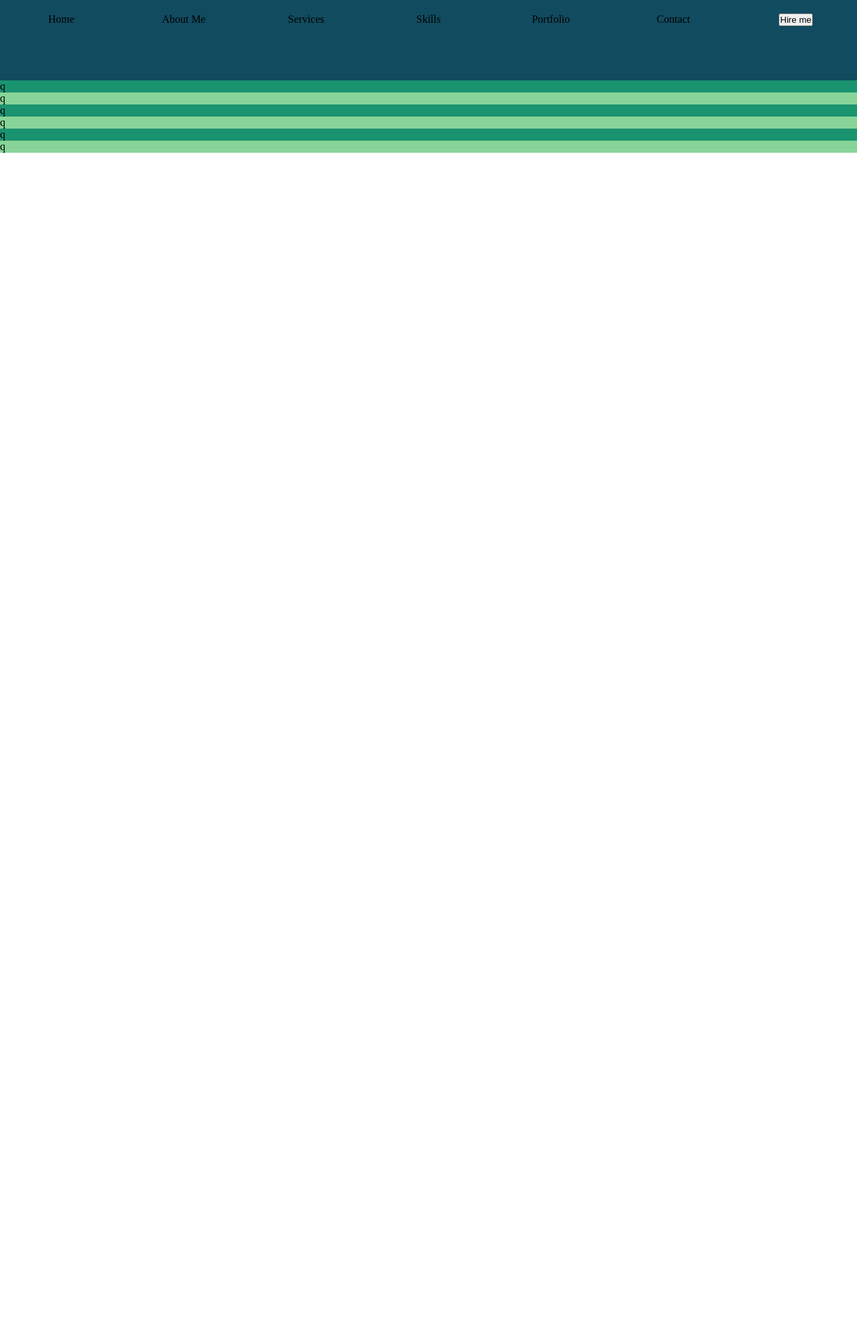
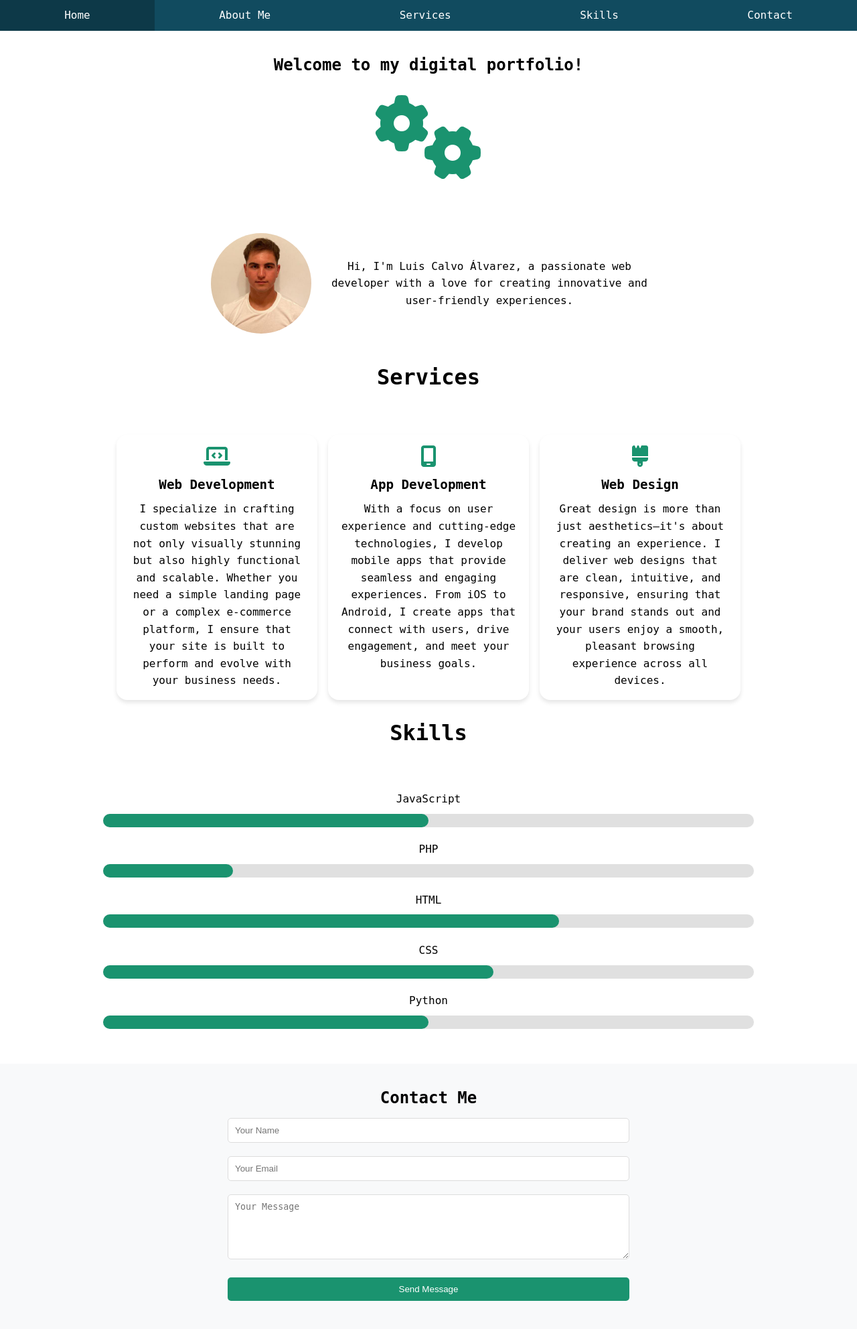
Before and after one commit to luismore/2DAW, a PHP site: page / in a window 1280 px wide. Shown: the whole page at 67% size. Before the commit the page ends 228 px from the top, so only its background shows below. Run offline with PHP 8.4, Linux system fonts and the light colour scheme; some libraries are stand-ins or nearby versions.

Commit message:
Sticky Notes/Flexbox Portfolio

```diff
--- a/DWEB/ProyectoFlexbox/index.html
+++ b/DWEB/ProyectoFlexbox/index.html
@@ -4,46 +4,95 @@
     <meta charset="UTF-8">
     <meta name="viewport" content="width=device-width, initial-scale=1.0">
     <title>Luis Calvo Álvarez</title>
+    <script src="https://kit.fontawesome.com/8f35cc0454.js" crossorigin="anonymous"></script>
     <link rel="stylesheet" href="styles.css">
 </head>
 <body>
+    <!-- Navbar -->
     <section class="flexbox-nav">
-        <div class="elem-nav">
-            <p class="texto">Home</p>
-        </div>
-        <div class="elem-nav">
-            <p class="texto">About Me</p>
-        </div>
-        <div class="elem-nav">
-            <p class="texto">Services</p>
-        </div>
-        <div class="elem-nav">
-            <p class="texto">Skills</p>
-        </div>
-        <div class="elem-nav">
-            <p class="texto">Portfolio</p>
-        </div>
-        <div class="elem-nav">
-            <p class="texto">Contact</p>
-        </div>
-        <div class="elem-nav">
-            <button class="hireButton">Hire me</p>
-        </div>
+        <div class="elem-nav"><a href="#home">Home</a></div>
+        <div class="elem-nav"><a href="#aboutme">About Me</a></div>
+        <div class="elem-nav"><a href="#services">Services</a></div>
+        <div class="elem-nav"><a href="#skills">Skills</a></div>
+        <div class="elem-nav"><a href="#contact">Contact</a></div>
     </section>
 
+    <div class="container">
+        <!-- Home Section -->
+        <section id="home" class="home">
+            <div class="HomeText">
+                <h2>Welcome to my digital portfolio!</h2>
+            </div>
+            <div class="icoHome">
+                <i id="gearIcon" class="fa-solid fa-gears"></i>
+            </div>
+        </section>
 
+        <!-- About Me Section -->
+        <section id="aboutme" class="aboutme">
+            <img src="imagenes/perfil.jpg" alt="Profile Picture">
+            <div class="AboutMeText">
+                <p>Hi, I'm Luis Calvo Álvarez, a passionate web developer with a love for creating innovative and user-friendly experiences.</p>
+            </div>
+        </section>
 
-    <div class="container">
-        <section class="home">q</section>
-        <section class="aboutme">q </section>
-        <section class="services"> q</section>
-        <section class="skills">q </section>
-        <section class="portfolio">q </section>
-        <section class="contact">q </section>
+        <!-- Services Section -->
+        <section id="services" class="services">
+            <h2 class="title">Services</h2>
+            <div class="flexServices">
+                <div class="servicesItems">
+                    <i class="fa-solid fa-laptop-code"></i>
+                    <h2 class="titleServices">Web Development</h2>
+                    <p>I specialize in crafting custom websites that are not only visually stunning but also highly functional and scalable. Whether you need a simple landing page or a complex e-commerce platform, I ensure that your site is built to perform and evolve with your business needs.</p>
+                </div>
+                <div class="servicesItems">
+                    <i class="fa-solid fa-mobile-screen"></i>
+                    <h2 class="titleServices">App Development</h2>
+                    <p>With a focus on user experience and cutting-edge technologies, I develop mobile apps that provide seamless and engaging experiences. From iOS to Android, I create apps that connect with users, drive engagement, and meet your business goals.</p>
+                </div>
+                <div class="servicesItems">
+                    <i class="fa-solid fa-brush"></i>
+                    <h2 class="titleServices">Web Design</h2>
+                    <p>Great design is more than just aesthetics—it's about creating an experience. I deliver web designs that are clean, intuitive, and responsive, ensuring that your brand stands out and your users enjoy a smooth, pleasant browsing experience across all devices.</p>
+                </div>
+            </div>
+        </section>
+
+        <!-- Skills Section -->
+        <section id="skills" class="skills">
+            <h2 class="title">Skills</h2>
+            <div class="habilidades">
+                <label for="js">JavaScript</label>
+                <progress id="js" max="100" value="50"></progress>
+            </div>
+            <div class="habilidades">
+                <label for="php">PHP</label>
+                <progress id="php" max="100" value="20"></progress>
+            </div>
+            <div class="habilidades">
+                <label for="html">HTML</label>
+                <progress id="html" max="100" value="70"></progress>
+            </div>
+            <div class="habilidades">
+                <label for="css">CSS</label>
+                <progress id="css" max="100" value="60"></progress>
+            </div>
+            <div class="habilidades">
+                <label for="css">Python</label>
+                <progress id="css" max="100" value="50"></progress>
+            </div>
+        </section>
+
+        <!-- Contact Section -->
+        <section id="contact" class="contact">
+            <h2>Contact Me</h2>
+            <form>
+                <input type="text" name="name" placeholder="Your Name" required>
+                <input type="email" name="email" placeholder="Your Email" required>
+                <textarea name="message" placeholder="Your Message" rows="5" required></textarea>
+                <button type="submit">Send Message</button>
+            </form>
+        </section>
     </div>
-
-
-
-    <div class="footer"></div>
 </body>
 </html>
--- a/DWEB/ProyectoFlexbox/styles.css
+++ b/DWEB/ProyectoFlexbox/styles.css
@@ -1,50 +1,227 @@
-*{
-    padding: 0%;
-    margin: 0%;
+* {
+    padding: 0;
+    margin: 0;
+    box-sizing: border-box;
 }
 
-body{
-    font-family: Cascade Code;
+body {
+    font-family: Cascadia Code, monospace;
     font-size: 16px;
+    line-height: 1.6;
 }
 
-.flexbox-nav{
+/* Navbar */
+.flexbox-nav {
     display: flex;
-    flex-direction: row;
-
+    flex-wrap: wrap;
     background-color: #114B5F;
-    width: 100%;
-    height: 15vh;
     justify-content: center;
+    position: sticky;
+    top: 0;
+    z-index: 1000;
 }
 
-.elem-nav{
-    margin: 20px;
-    width:25vh;
+.elem-nav {
+    flex: 1 1 auto;
+    padding: 10px 20px;
     text-align: center;
-    top: 50%;
+    color: white;
+    cursor: pointer;
 }
 
-.home{
-    background-color: #1A936F;
+.elem-nav:hover {
+    background-color: #0d3948;
 }
 
-.aboutme{
-    background-color: #88D498;
+.elem-nav a {
+    color: white;
+    text-decoration: none;
 }
 
-.services{
-    background-color: #1A936F;
+/* Section Home */
+.home {
+    padding: 2rem;
+    text-align: center;
 }
 
-.skills{
-    background-color: #88D498;
+.home .HomeText {
+    margin-bottom: 1.5rem;
 }
 
-.portfolio{
-    background-color: #1A936F;
+#gearIcon {
+    font-size: 8rem;
+    color: #1A936F;
 }
 
-.contact{
-    background-color: #88D498;
+/* About Me */
+.aboutme {
+    padding: 2rem;
+    display: flex;
+    flex-wrap: wrap;
+    justify-content: center;
+    align-items: center;
 }
+
+.aboutme img {
+    width: 150px;
+    height: 150px;
+    border-radius: 50%;
+    margin: 1rem;
+}
+
+.AboutMeText {
+    max-width: 500px;
+    text-align: center;
+}
+
+/* Services */
+.services {
+    padding: 2rem;
+}
+
+.flexServices {
+    display: flex;
+    flex-wrap: wrap;
+    justify-content: center;
+    gap: 1rem;
+}
+
+.servicesItems {
+    background-color: white;
+    border-radius: 1rem;
+    padding: 1rem;
+    max-width: 300px;
+    text-align: center;
+    box-shadow: 0 4px 6px rgba(0, 0, 0, 0.1);
+}
+
+.servicesItems i {
+    font-size: 2rem;
+    color: #1A936F;
+}
+
+.titleServices {
+    font-size: 1.2rem;
+    margin: 0.5rem 0;
+}
+
+/* Skills */
+.skills {
+    padding: 2rem;
+}
+
+.habilidades {
+    margin-bottom: 1rem;
+    text-align: center;
+}
+
+.habilidades label {
+    display: block;
+    margin-bottom: 0.5rem;
+}
+
+.habilidades progress {
+    width: 80%;
+    height: 20px;
+    appearance: none;
+}
+
+/* Custom progress bar styles */
+progress::-webkit-progress-bar {
+    background-color: #e0e0e0;
+    border-radius: 10px;
+}
+
+progress::-webkit-progress-value {
+    background-color: #1A936F;
+    border-radius: 10px;
+    animation: fillProgress 1.5s ease-in-out;
+}
+
+progress::-moz-progress-bar {
+    background-color: #1A936F;
+    border-radius: 10px;
+    animation: fillProgress 1.5s ease-in-out;
+}
+
+@keyframes fillProgress {
+    from {
+        width: 0;
+    }
+    to {
+        width: 100%;
+    }
+}
+
+/* Contact Form */
+.contact {
+    padding: 2rem;
+    background-color: #f8f9fa;
+    text-align: center;
+}
+
+.contact form {
+    max-width: 600px;
+    margin: auto;
+}
+
+.contact input,
+.contact textarea,
+.contact button {
+    width: 100%;
+    padding: 10px;
+    margin: 10px 0;
+    border: 1px solid #ddd;
+    border-radius: 5px;
+}
+
+.contact button {
+    background-color: #1A936F;
+    color: white;
+    border: none;
+    cursor: pointer;
+    transition: background-color 0.3s ease;
+}
+
+.contact button:hover {
+    background-color: #0d3948;
+}
+
+.title {
+    position: relative;
+    top: -40px;
+    margin-bottom: 20px;
+    text-align: center;
+    font-size: 2em;
+    font-weight: bold;
+}
+
+/* Responsiveness */
+@media (max-width: 768px) {
+    .flexbox-nav {
+        flex-direction: column;
+    }
+
+    #gearIcon {
+        font-size: 5rem;
+    }
+
+    .aboutme {
+        flex-direction: column;
+        text-align: center;
+    }
+
+    .flexServices {
+        flex-direction: column;
+    }
+
+    .habilidades progress {
+        width: 90%;
+    }
+
+    .servicesItems{
+        display: flex;
+        flex-direction: column;
+        align-self: center;
+    }
+}
```
Also changed, not shown: DEC/Unit5/StickyNotes/copy.js (added, +70 -0 lines), DEC/Unit5/StickyNotes/index.html (added, +21 -0 lines), DEC/Unit5/StickyNotes/script.js (added, +71 -0 lines), DEC/Unit5/StickyNotes/styles.css (added, +55 -0 lines), DWEB/ProyectoFlexbox/imagenes/perfil.jpg (added).
